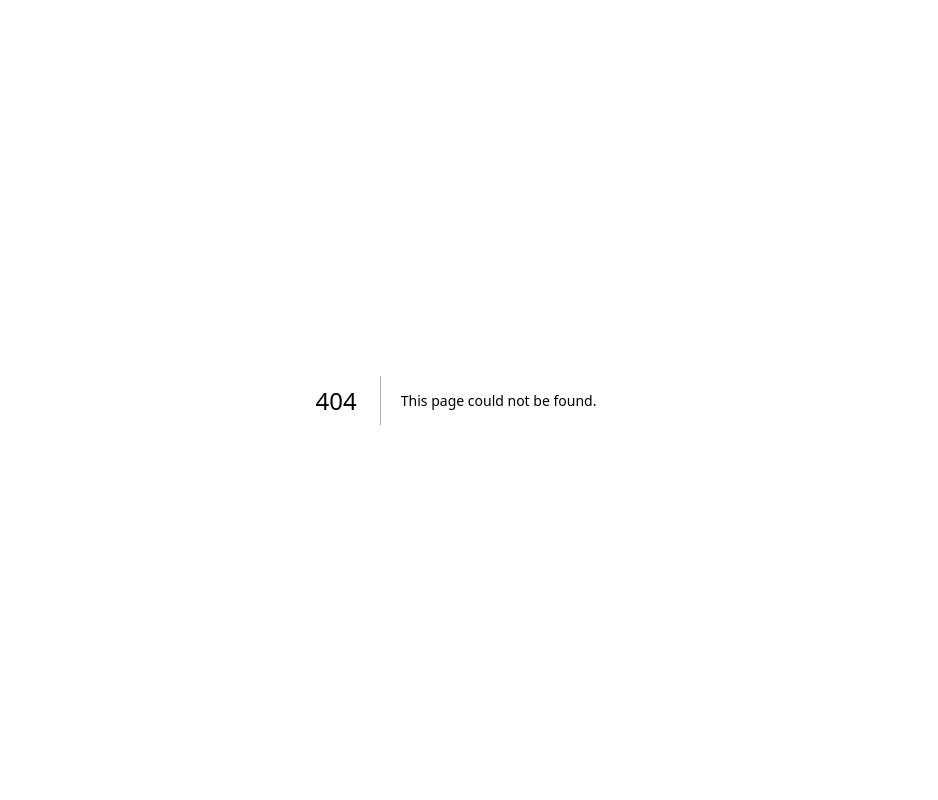
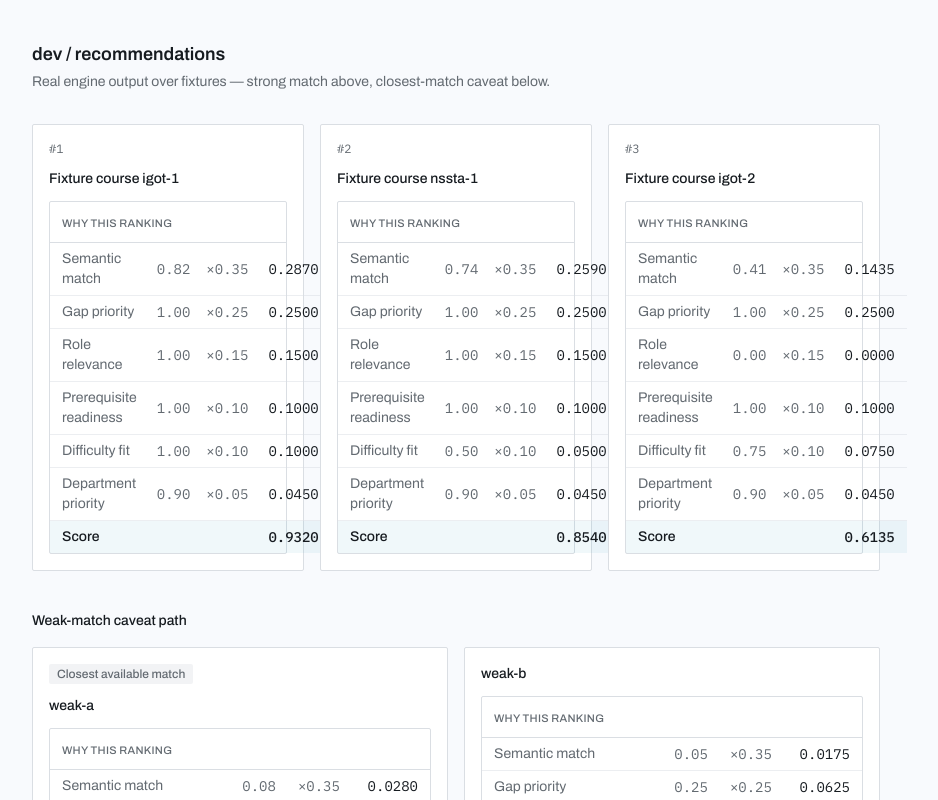
Before and after one commit to AbdulRehman-18/Cognitives-SIH, a Next.js app: page /dev/recommendations in a window 1280 px wide. Before the commit this address had no page. Shown: the top 800 px of the page, without its empty margins (184-1122 px from the left). Built offline with nearby package versions, Linux system fonts and the light colour scheme.

Commit message:
feat: implement trainer dashboard and course catalog infrastructure with automated seeding and embedding scripts

```diff
--- /dev/null
+++ b/src/app/(trainer)/trainer/page.tsx
@@ -0,0 +1,66 @@
+import Link from "next/link";
+import { requireRole } from "@/lib/auth/rbac";
+import { db } from "@/lib/db/client";
+import { AppShell } from "@/components/app-shell";
+
+export default async function TrainerDashboardPage() {
+  const session = await requireRole("TRAINER");
+  const [docCount, pendingQuestions, publishedAssessments, recentAttempts] = await Promise.all([
+    db.document.count({ where: { ownerId: session.user.id } }),
+    db.question.count({ where: { reviewStatus: "DRAFT", assessment: { ownerId: session.user.id } } }),
+    db.assessment.count({ where: { ownerId: session.user.id, status: "PUBLISHED" } }),
+    db.quizAttempt.findMany({ where: { assessment: { ownerId: session.user.id } }, orderBy: { submittedAt: "desc" }, take: 5, include: { assessment: { select: { id: true } } } }),
+  ]);
+
+  // Poorly performing topics: avg correctness by competency
+  const answers = await db.quizAnswer.findMany({
+    where: { quizAttempt: { assessment: { ownerId: session.user.id } } },
+    include: { question: { select: { competency: { select: { name: true } } } } },
+    take: 500,
+  });
+  const byComp = new Map<string, { total: number; correct: number }>();
+  for (const a of answers) {
+    const name = a.question.competency.name;
+    const e = byComp.get(name) ?? { total: 0, correct: 0 };
+    e.total += 1;
+    if (a.isCorrect) e.correct += 1;
+    byComp.set(name, e);
+  }
+  const weakTopics = [...byComp.entries()]
+    .map(([name, v]) => ({ name, rate: v.correct / v.total }))
+    .sort((a, b) => a.rate - b.rate)
+    .slice(0, 5);
+
+  return (
+    <AppShell roleLabel="Trainer" userName={session.user.name ?? session.user.email ?? "Trainer"}>
+      <div className="mx-auto max-w-5xl px-6 py-10">
+        <h1 className="text-xl font-semibold">Trainer overview</h1>
+        <div className="mt-6 grid grid-cols-3 gap-4">
+          <div className="rounded-md border border-border p-4"><p className="tabular-mono text-2xl font-semibold">{docCount}</p><p className="text-xs text-muted-foreground">Documents</p><Link href="/trainer/documents" className="text-xs underline">Manage →</Link></div>
+          <div className="rounded-md border border-border p-4"><p className="tabular-mono text-2xl font-semibold">{pendingQuestions}</p><p className="text-xs text-muted-foreground">Questions to review</p><Link href="/trainer/questions" className="text-xs underline">Review →</Link></div>
+          <div className="rounded-md border border-border p-4"><p className="tabular-mono text-2xl font-semibold">{publishedAssessments}</p><p className="text-xs text-muted-foreground">Published assessments</p><Link href="/trainer/assessments" className="text-xs underline">View →</Link></div>
+        </div>
+        {weakTopics.length > 0 && (
+          <div className="mt-6 rounded-md border border-border p-4">
+            <h2 className="text-sm font-medium">Topics needing attention (lowest correctness)</h2>
+            <ul className="mt-2 flex flex-col gap-1">
+              {weakTopics.map((t) => (
+                <li key={t.name} className="flex justify-between text-sm"><span>{t.name}</span><span className="tabular-mono text-muted-foreground">{(t.rate * 100).toFixed(0)}%</span></li>
+              ))}
+            </ul>
+          </div>
+        )}
+        {recentAttempts.length > 0 && (
+          <div className="mt-6 rounded-md border border-border p-4">
+            <h2 className="text-sm font-medium">Recent attempts</h2>
+            <ul className="mt-2 text-sm text-muted-foreground">
+              {recentAttempts.map((a) => (
+                <li key={a.id}>{a.score != null ? `Score ${Number(a.score).toFixed(1)}` : "In progress"} — {a.submittedAt?.toLocaleDateString() ?? ""}</li>
+              ))}
+            </ul>
+          </div>
+        )}
+      </div>
+    </AppShell>
+  );
+}
--- /dev/null
+++ b/src/app/dev/recommendations/page.tsx
@@ -0,0 +1,84 @@
+import { ReasonBreakdown, type ReasonFactor } from "@/components/caliper/reason-breakdown";
+import { recommendCoursesForGap, RECOMMENDATION_WEIGHTS, type RankedRecommendation, type RecommendationCandidate } from "@/lib/engines/recommendation";
+
+// Dev fixture — recommendations UI without a DB or embeddings. The ranking
+// below is computed by the REAL engine over typed fixtures (same pattern as
+// /dev/gaps); only similarity values are hand-set since those come from
+// pgvector in production.
+
+const EDGES = [
+  { competencyId: "dv", prerequisiteId: "python" },
+  { competencyId: "ml", prerequisiteId: "dv" },
+];
+
+const CANDIDATES: RecommendationCandidate[] = [
+  { courseId: "igot-1", competencyIds: ["dv", "python"], level: 3, semanticSimilarity: 0.82 },
+  { courseId: "nssta-1", competencyIds: ["dv"], level: 5, semanticSimilarity: 0.74 },
+  { courseId: "igot-2", competencyIds: ["sql"], level: 4, semanticSimilarity: 0.41 },
+];
+
+function factorsFor(rec: RankedRecommendation): ReasonFactor[] {
+  return [
+    { key: "semantic", label: "Semantic match", value: rec.factors.semanticSimilarity, weight: RECOMMENDATION_WEIGHTS.semanticSimilarity },
+    { key: "severity", label: "Gap priority", value: rec.factors.gapSeverityWeight, weight: RECOMMENDATION_WEIGHTS.gapSeverityWeight },
+    { key: "roleRelevance", label: "Role relevance", value: rec.factors.roleRelevance, weight: RECOMMENDATION_WEIGHTS.roleRelevance },
+    { key: "prereqs", label: "Prerequisite readiness", value: rec.factors.prerequisiteReadiness, weight: RECOMMENDATION_WEIGHTS.prerequisiteReadiness },
+    { key: "difficulty", label: "Difficulty fit", value: rec.factors.difficultyFit, weight: RECOMMENDATION_WEIGHTS.difficultyFit },
+    { key: "deptPriority", label: "Department priority", value: rec.factors.departmentPriority, weight: RECOMMENDATION_WEIGHTS.departmentPriority },
+  ];
+}
+
+export default function DevRecommendationsPage() {
+  // Strong-match scenario: top candidate clears the minimum score floor.
+  const ranked = recommendCoursesForGap({
+    context: { severity: "CRITICAL", currentLevel: 2, roleTargetCompetencyIds: ["dv", "python"], departmentPriority: 0.9 },
+    candidates: CANDIDATES,
+    prerequisiteEdges: EDGES,
+    learnerLevels: { python: 3 },
+  });
+
+  // Weak-match scenario: nothing clears the floor → closest-match caveat path.
+  const weakRanked = recommendCoursesForGap({
+    context: { severity: "LOW", currentLevel: 2, roleTargetCompetencyIds: [], departmentPriority: 0.1 },
+    candidates: [
+      { courseId: "weak-a", competencyIds: [], level: 1, semanticSimilarity: 0.08 },
+      { courseId: "weak-b", competencyIds: [], level: 1, semanticSimilarity: 0.05 },
+    ],
+    prerequisiteEdges: [],
+    learnerLevels: {},
+  });
+
+  return (
+    <div className="mx-auto max-w-4xl px-6 py-10">
+      <h1 className="text-lg font-semibold text-foreground">dev / recommendations</h1>
+      <p className="mt-1 text-sm text-muted-foreground">
+        Real engine output over fixtures — strong match above, closest-match caveat below.
+      </p>
+
+      <div className="mt-8 grid grid-cols-1 gap-4 md:grid-cols-3">
+        {ranked.map((rec, i) => (
+          <article key={rec.courseId} className="flex flex-col gap-3 rounded-md border border-border bg-card p-4">
+            <span className="tabular-mono text-xs text-muted-foreground">#{i + 1}</span>
+            <h2 className="text-sm font-medium text-foreground">Fixture course {rec.courseId}</h2>
+            <ReasonBreakdown factors={factorsFor(rec)} score={rec.score} />
+          </article>
+        ))}
+      </div>
+
+      <h2 className="mt-10 text-sm font-medium text-foreground">Weak-match caveat path</h2>
+      <div className="mt-4 grid grid-cols-1 gap-4 md:grid-cols-2">
+        {weakRanked.map((rec) => (
+          <article key={rec.courseId} className="flex flex-col gap-3 rounded-md border border-border bg-card p-4">
+            {rec.isClosestMatch ? (
+              <span className="w-fit rounded-sm bg-[color-mix(in_oklch,var(--color-unmeasured),transparent_85%)] px-2 py-0.5 text-xs font-medium text-muted-foreground">
+                Closest available match
+              </span>
+            ) : null}
+            <h3 className="text-sm font-medium text-foreground">{rec.courseId}</h3>
+            <ReasonBreakdown factors={factorsFor(rec)} score={rec.score} />
+          </article>
+        ))}
+      </div>
+    </div>
+  );
+}
```
